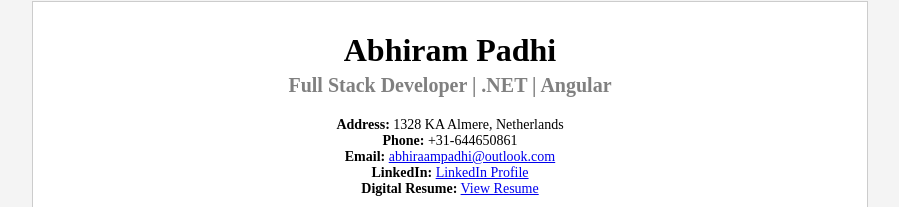
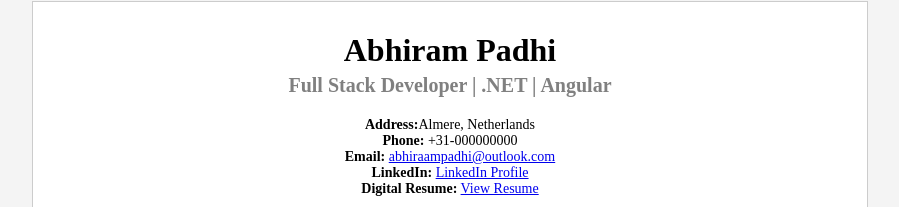
Before and after one commit to abhirampadhi/abhirampadhi.github.io, a plain HTML site: page page1.html in a window 1280 px wide. Shown: the part 75-282 px from the top of the page, without its empty margins (190-1089 px from the left). Drawn offline with Linux system fonts and the light colour scheme.

Commit message:
removed phn

```diff
--- a/page1.html
+++ b/page1.html
@@ -95,8 +95,8 @@
         <h2>Full Stack Developer | .NET | Angular</h2>
 
         <section class="contact-info">
-            <p><strong>Address:</strong> 1328 KA Almere, Netherlands</p>
-            <p><strong>Phone:</strong> +31-644650861</p>
+            <p><strong>Address:</strong>Almere, Netherlands</p>
+            <p><strong>Phone:</strong> +31-000000000</p>
             <p><strong>Email:</strong> <a href="mailto:abhiraampadhi@outlook.com">abhiraampadhi@outlook.com</a></p>
             <p><strong>LinkedIn:</strong> <a href="#">LinkedIn Profile</a></p>
             <p><strong>Digital Resume:</strong> <a href="#">View Resume</a></p>
```
